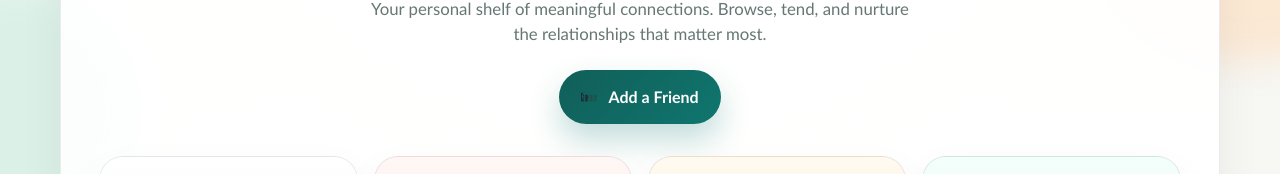
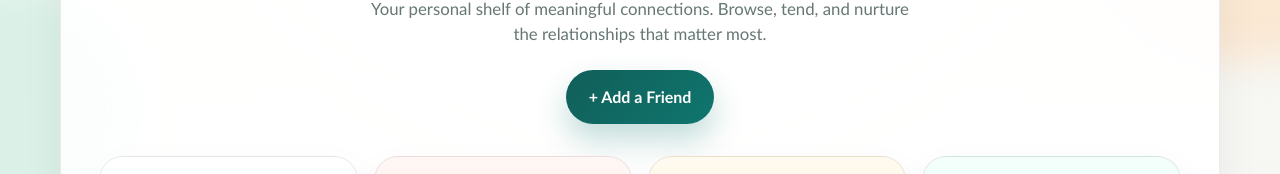
Before and after one commit to sadatrahman3/B13-A7-keen-keeper-main, a React (Vite) app: page / in a window 1280 px wide. Shown: the part 338-512 px from the top of the page. Built offline with nearby package versions, Linux system fonts and the light colour scheme.

Commit message:
finalized

```diff
--- a/src/components/HomePage.jsx
+++ b/src/components/HomePage.jsx
@@ -18,8 +18,7 @@ function HomePage({ friends, loading }) {
           relationships that matter most.
         </p>
         <button type="button" className="primary-button">
-          <img src={logoIcon} alt="" />
-          Add a Friend
+          +  Add a Friend
         </button>
 
         <div className="summary-grid">
```
